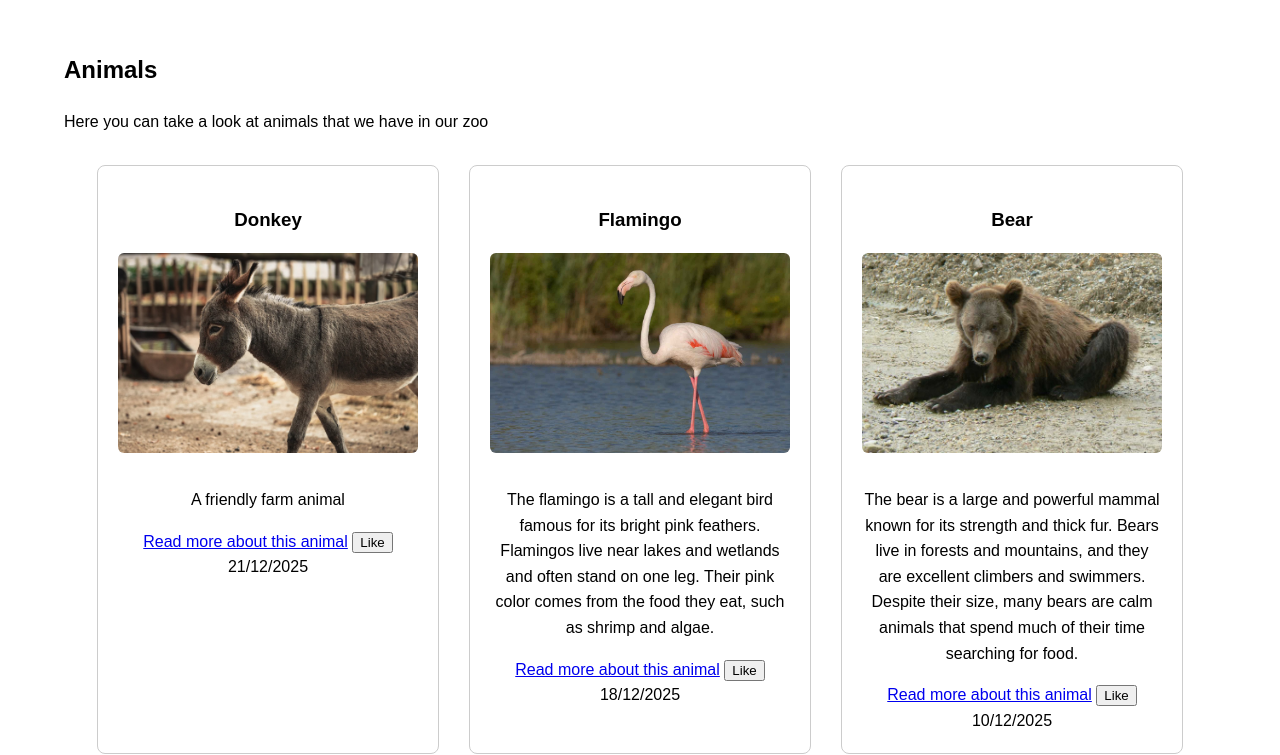
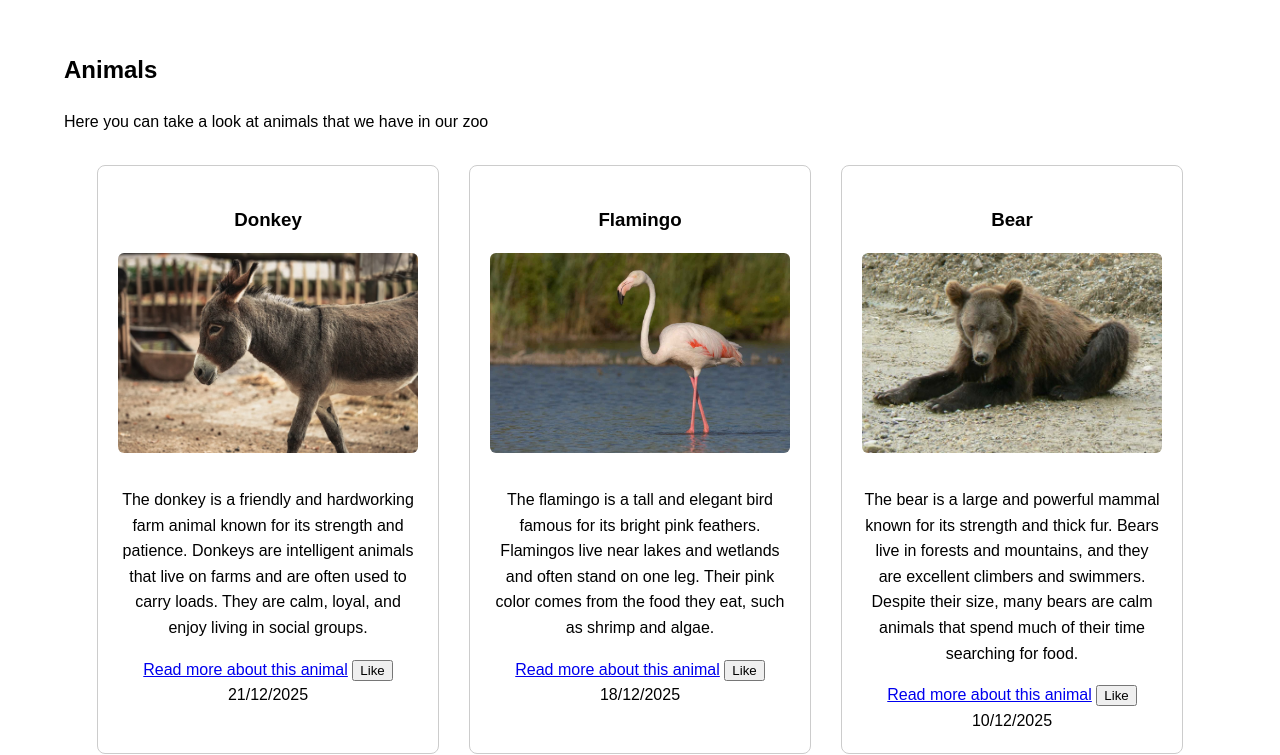
Before and after one commit to Sm-git888/My-html-project, a plain HTML site: page index.html in a window 1280 px wide. Shown: the part 70-825 px from the top of the page. Drawn offline with Linux system fonts and the light colour scheme.

Commit message:
Update index.html

```diff
--- a/index.html
+++ b/index.html
@@ -32,7 +32,9 @@
                     <div class="item">
                         <h3>Donkey</h3>
                         <img src="images/donkey.jpg" alt="Alternate Text" />
-                        <p>A friendly farm animal</p>
+                        <p>The donkey is a friendly and hardworking farm animal known for its strength and patience.
+                            Donkeys are intelligent animals that live on farms and are often used to carry loads.
+                            They are calm, loyal, and enjoy living in social groups.</p>
                         <a href="#">Read more about this animal</a>
                         <button>Like</button>
                         <span>21/12/2025</span>
@@ -93,4 +95,5 @@
         </div>
     </footer>
 </body>
+
 </html>
```
